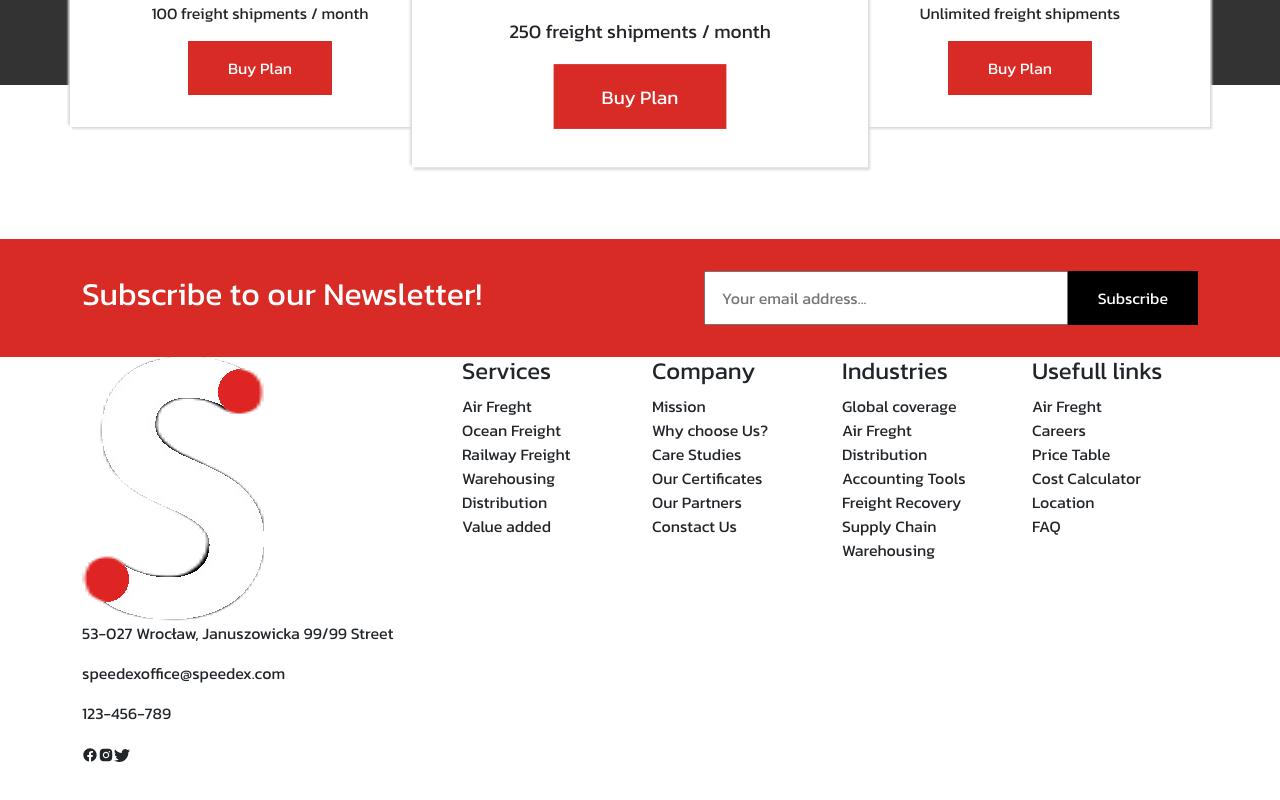
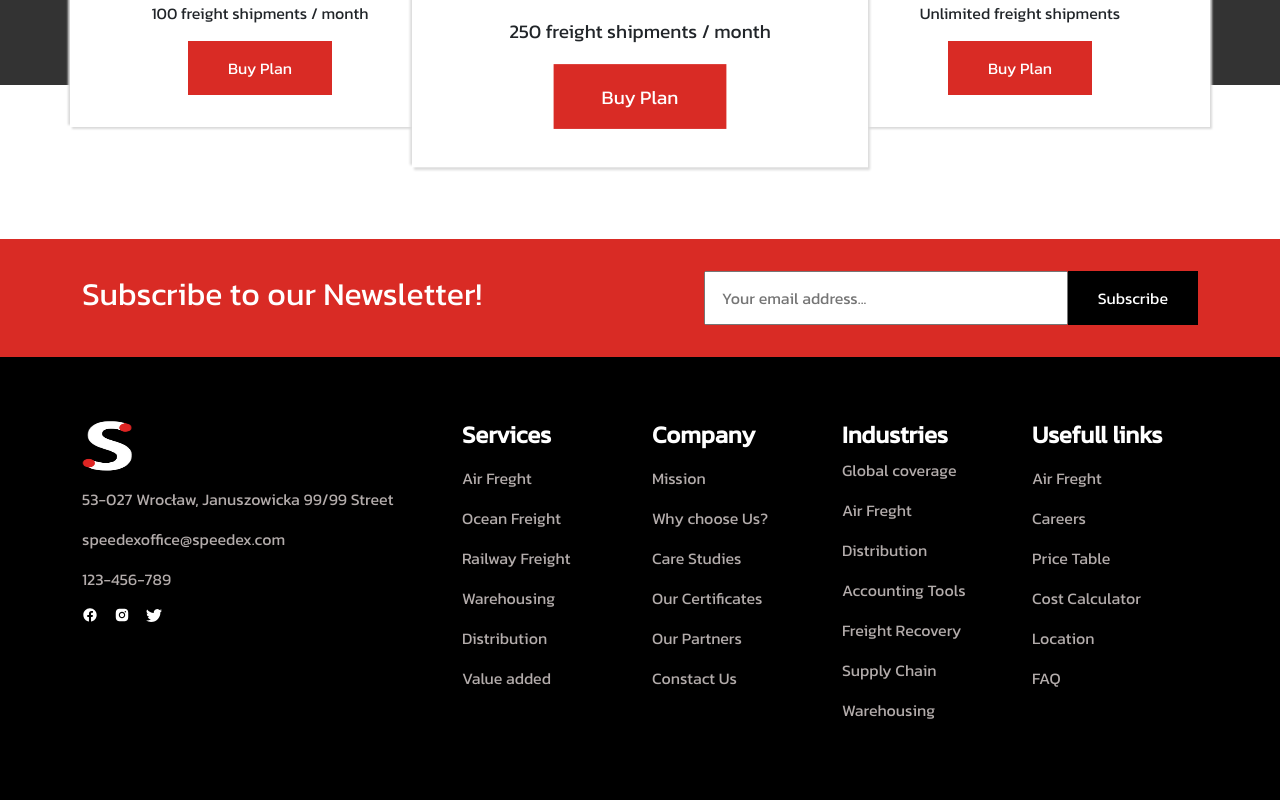
Before and after one commit to Slowinskip/speedex-transport-webside, a React (Create React App) app: page / in a window 1280 px wide. Shown: the part 4062-4862 px from the top of the page. Before the commit the page ends 4827 px from the top, so only its background shows below. Built offline with nearby package versions, Linux system fonts and the light colour scheme.

Commit message:
Add styles and media display to footer

```diff
--- a/src/components/layout/Footer/Footer.js
+++ b/src/components/layout/Footer/Footer.js
@@ -8,8 +8,8 @@ const Footer = () => {
   return (
     <div className={styles.footerBackground}>
       <Container>
-        <Row>
-          <Col xs={6} lg={4} className={styles.logo_box}>
+        <Row className={styles.row}>
+          <Col xs={12} lg={4} className={styles.logo_box}>
             <img src="./images/logo_white.png" alt="img"></img>
             <p>53-027 Wrocław, Januszowicka 99/99 Street</p>
             <p>speedexoffice@speedex.com</p>
--- a/src/components/layout/Footer/Footer.module.scss
+++ b/src/components/layout/Footer/Footer.module.scss
@@ -2,15 +2,61 @@
 @import "../../../styles/global.scss";
 
 .footerBackground {
-  ul {
-    margin: 0;
-    padding: 0;
+  background-color: black;
 
-    li {
-      text-decoration: none;
-      list-style-type: none;
-      margin: 0;
+  .row {
+    display: flex;
+    flex-wrap: wrap;
+    // align-items: center;
+    justify-content: center;
+    padding: 2rem 0;
+  }
+
+  .logo_box {
+    margin: 2rem 0;
+
+    img {
+      width: 50px;
+      height: 50px;
+    }
+    p {
+      color: $grey-color;
+      margin: 1rem 0;
+    }
+    .footer_icon {
+      color: $white-color;
+      display: flex;
+
+      .icon {
+        margin-right: 1rem;
+        transition: 0.5s all;
+
+        &:hover {
+          color: $red-color;
+        }
+      }
+    }
+  }
+
+  .links_box {
+    margin: 2rem 0;
+
+    h4 {
+      color: $white-color;
+      font-weight: 900;
+    }
+    ul {
+      color: $grey-color;
+      list-style: none;
       padding: 0;
+      li {
+        transition: 0.5s all;
+
+        margin: 1rem 0;
+        &:hover {
+          color: $red-color;
+        }
+      }
     }
   }
 }
```
